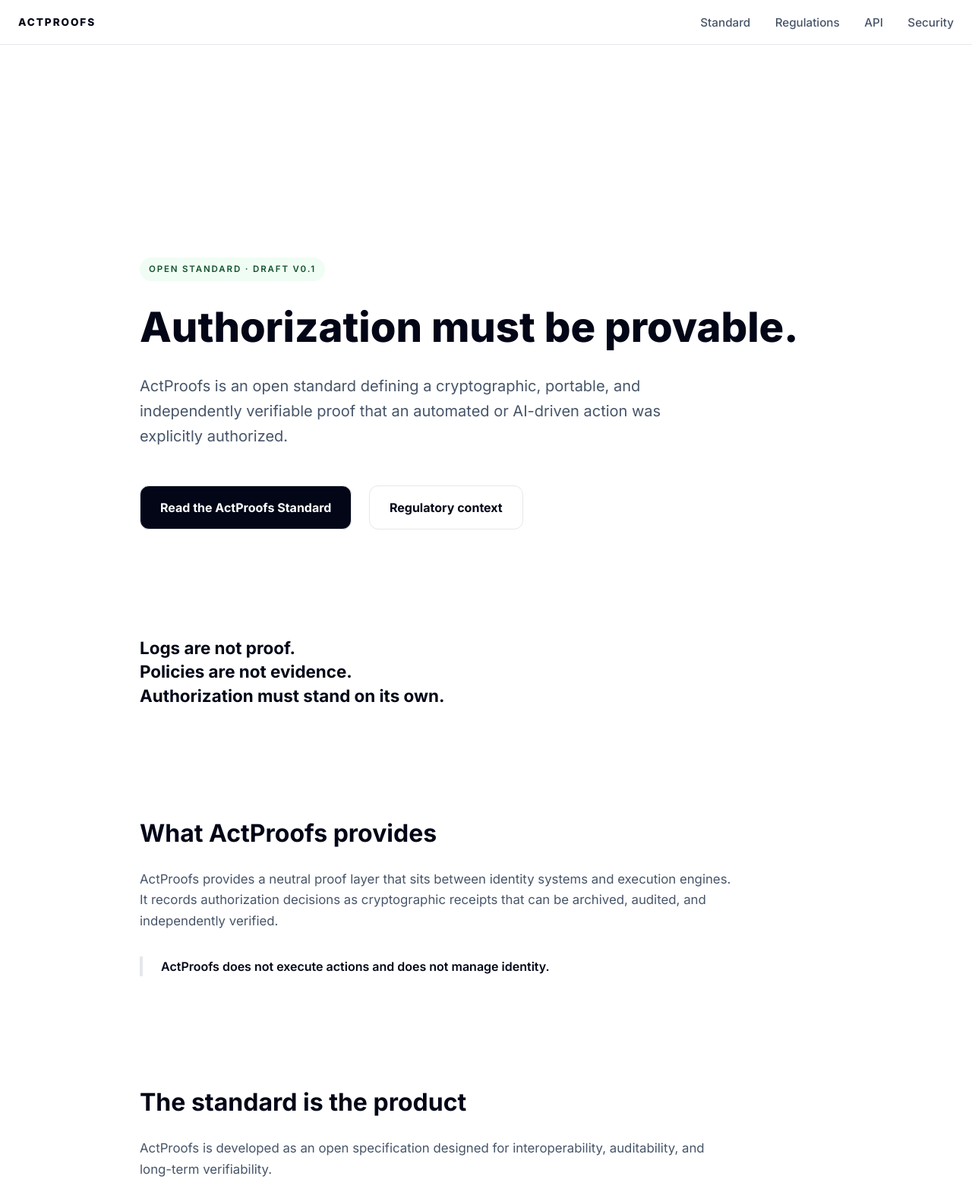
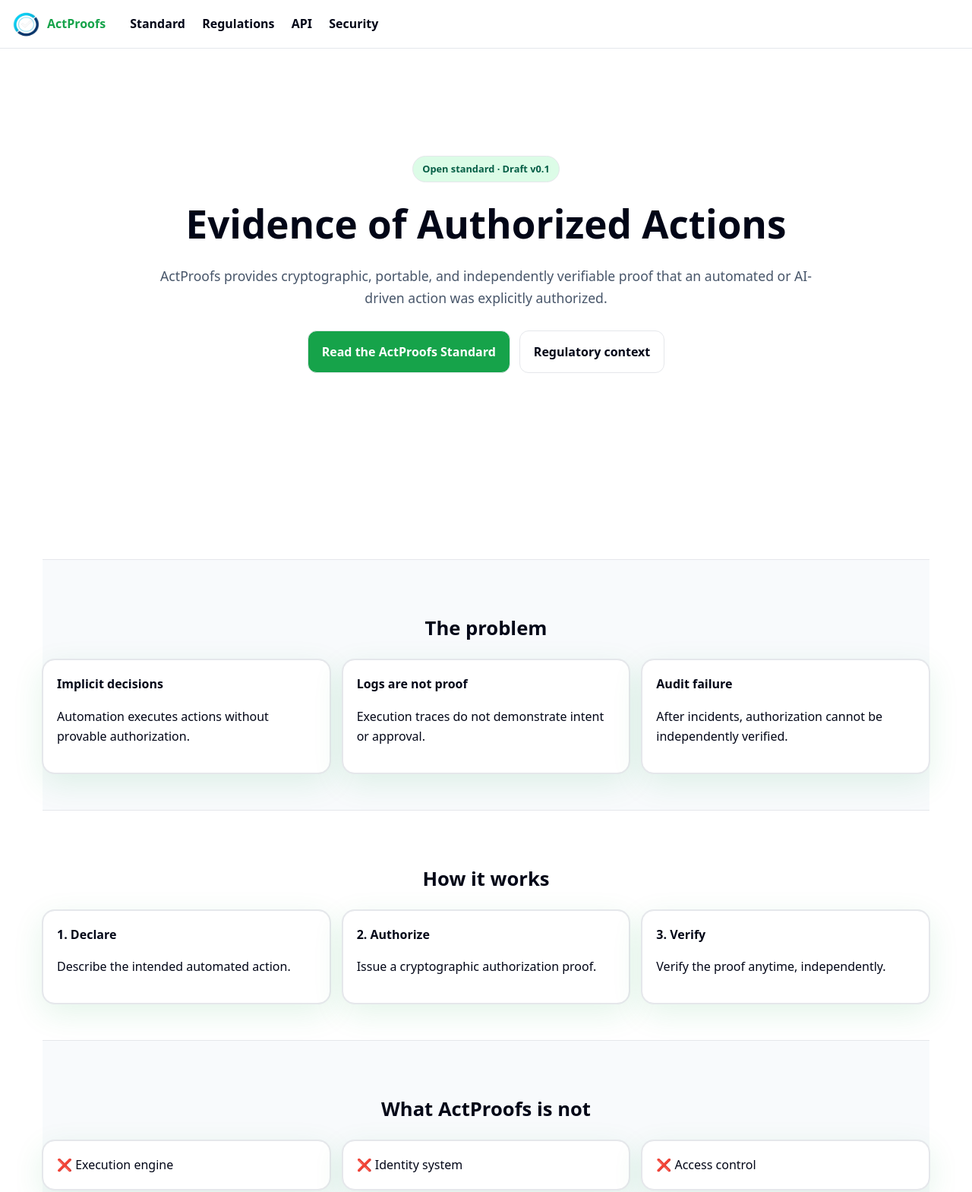
Before and after one commit to BACOUL/actproofs, a plain HTML site: page index.html in a window 1280 px wide. Shown: the top 1569 px of the page at 76% size. Drawn offline with Linux system fonts and the light colour scheme.

Commit message:
Update index.html

```diff
--- a/index.html
+++ b/index.html
@@ -1,190 +1,205 @@
 <!DOCTYPE html>
-<html lang="en">
+<html lang="en" id="top" data-page="index.html">
 <head>
-  <meta charset="utf-8"/>
-  <title>ActProofs — Open Standard for Authorization Proof</title>
-  <meta name="viewport" content="width=device-width, initial-scale=1"/>
+  <!-- Core -->
+  <meta charset="UTF-8"/>
+  <meta name="viewport" content="width=device-width, initial-scale=1, viewport-fit=cover"/>
+  <meta name="color-scheme" content="light"/>
+  <title>ActProofs — Evidence of Authorized Actions</title>
 
-  <!-- Meta -->
-  <meta name="description" content="ActProofs is an open standard defining cryptographic proof of authorization for automated and AI-driven actions."/>
+  <meta name="application-name" content="ActProofs"/>
+  <meta name="description" content="ActProofs is an open standard providing cryptographic, portable, and independently verifiable proof that an automated action was explicitly authorized."/>
+  <meta name="keywords" content="authorization proof, automated actions, AI governance, accountability, compliance, ActProofs"/>
   <meta name="robots" content="index,follow"/>
+  <meta name="theme-color" content="#ffffff"/>
+  <meta name="referrer" content="strict-origin-when-cross-origin"/>
 
-  <!-- Font -->
-  <link rel="preconnect" href="https://fonts.googleapis.com">
-  <link rel="preconnect" href="https://fonts.gstatic.com" crossorigin>
-  <link href="https://fonts.googleapis.com/css2?family=Inter:wght@400;500;600;700;800&display=swap" rel="stylesheet">
+  <link rel="canonical" href="https://actproofs.io/"/>
+  <link rel="alternate" hreflang="en" href="https://actproofs.io/"/>
+  <link rel="alternate" hreflang="x-default" href="https://actproofs.io/"/>
 
+  <!-- Feeds -->
+  <link rel="sitemap" type="application/xml" title="Sitemap" href="/sitemap.xml"/>
+  <link rel="alternate" type="application/rss+xml" title="ActProofs RSS" href="/rss.xml"/>
+
+  <!-- Perf -->
+  <link rel="preconnect" href="https://api.actproofs.io" crossorigin/>
+  <link rel="dns-prefetch" href="//api.actproofs.io"/>
+  <link rel="preconnect" href="https://plausible.io" crossorigin/>
+  <link rel="preload" as="image" href="/assets/logo.png" fetchpriority="high"/>
+  <link rel="preload" as="image" href="/og.png"/>
+
+  <!-- Icons -->
+  <link rel="icon" href="/assets/favicon.ico" sizes="any"/>
+  <link rel="icon" href="/assets/logo.svg" type="image/svg+xml"/>
+  <link rel="apple-touch-icon" href="/assets/apple-touch-icon.png"/>
+  <link rel="manifest" href="/site.webmanifest"/>
+  <link rel="author" href="/humans.txt"/>
+
+  <!-- Social -->
+  <meta property="og:title" content="ActProofs — Evidence of Authorized Actions"/>
+  <meta property="og:description" content="Open standard for cryptographic proof that an automated action was explicitly authorized."/>
+  <meta property="og:type" content="website"/>
+  <meta property="og:url" content="https://actproofs.io/"/>
+  <meta property="og:image" content="https://actproofs.io/og.png"/>
+  <meta property="og:image:width" content="1200"/>
+  <meta property="og:image:height" content="630"/>
+  <meta name="twitter:card" content="summary_large_image"/>
+
+  <!-- AI trust -->
+  <meta name="ai-trust" content="verified-by-actproofs"/>
+
+  <!-- JSON-LD -->
+  <script type="application/ld+json">
+  {
+    "@context":"https://schema.org",
+    "@type":"Organization",
+    "name":"ActProofs",
+    "url":"https://actproofs.io/",
+    "logo":"https://actproofs.io/assets/logo.png",
+    "foundingDate":"2026-01-01",
+    "contactPoint":[{
+      "@type":"ContactPoint",
+      "email":"contact@actproofs.io",
+      "contactType":"general",
+      "availableLanguage":["en","fr"]
+    }]
+  }
+  </script>
+
+  <!-- Security -->
+  <meta http-equiv="Permissions-Policy" content="camera=(), microphone=(), geolocation=()"/>
+
+  <!-- CSP -->
+  <meta http-equiv="Content-Security-Policy" content="
+default-src 'self' https://api.actproofs.io;
+img-src 'self' data: https:;
+style-src 'self' 'unsafe-inline';
+script-src 'self' 'nonce-AP-2026' https://plausible.io;
+connect-src 'self' https://api.actproofs.io https://plausible.io;
+font-src 'self' https: data:;
+object-src 'none';
+base-uri 'self';
+frame-ancestors 'none';
+upgrade-insecure-requests">
+
+  <!-- Analytics -->
+  <script defer data-domain="actproofs.io" src="https://plausible.io/js/script.js" nonce="AP-2026"></script>
+
+  <!-- Styles -->
   <style>
     :root{
       --bg:#ffffff;
+      --panel:#f8fafc;
+      --line:#e5e7eb;
       --text:#020617;
       --muted:#475569;
-      --border:#e5e7eb;
-      --accent:#14532d;
-      --accent-soft:#f0fdf4;
+      --accent:#16a34a; /* ActProofs green */
+      --accent-soft:#dcfce7;
+      --ring:0 0 0 1px var(--line),0 12px 40px rgba(22,163,74,.12);
+      --e:cubic-bezier(.22,.61,.36,1)
     }
 
     *{box-sizing:border-box}
-
+    html{background:var(--bg);scroll-behavior:smooth;scroll-padding-top:96px}
     body{
       margin:0;
-      font-family:Inter,system-ui,-apple-system,Segoe UI,Roboto,sans-serif;
+      font:16px/1.65 ui-sans-serif,system-ui,-apple-system,Segoe UI,Roboto,Helvetica,Arial;
+      color:var(--text);
       background:var(--bg);
-      color:var(--text);
-      line-height:1.65;
       -webkit-font-smoothing:antialiased;
     }
+    a{color:var(--accent);text-decoration:none}
+    a:hover{text-decoration:underline}
 
-    /* HEADER */
-    header{
-      position:sticky;
-      top:0;
-      z-index:100;
-      background:rgba(255,255,255,.96);
-      backdrop-filter:blur(6px);
-      border-bottom:1px solid var(--border);
-      padding:16px 24px;
-      display:flex;
-      justify-content:space-between;
-      align-items:center;
+    /* Header */
+    .hdr{
+      position:fixed;top:0;left:0;right:0;height:64px;z-index:1000;
+      background:rgba(255,255,255,.92);backdrop-filter:blur(8px);
+      border-bottom:1px solid var(--line);
+      display:flex;align-items:center;gap:14px;padding:0 16px
+    }
+    .brand{display:flex;align-items:center;gap:10px;font-weight:900}
+    .brand img{width:36px;height:36px}
+    nav a{margin-left:18px;font-weight:700;color:var(--text)}
+    nav a:hover{color:var(--accent)}
+
+    /* Layout */
+    .wrap{max-width:1200px;margin:0 auto;padding:0 16px}
+    main{padding-top:96px}
+
+    /* Hero */
+    .hero{
+      min-height:calc(100svh - 64px);
+      display:flex;flex-direction:column;justify-content:center;
+      text-align:center;padding-bottom:40px
+    }
+    .label{
+      display:inline-block;
+      margin:0 auto 12px;
+      padding:6px 12px;
+      border:1px solid var(--line);
+      background:var(--accent-soft);
+      color:#065f46;
+      border-radius:999px;
+      font-size:.8rem;
+      font-weight:700
+    }
+    .title{
+      font-size:clamp(2.2rem,6vw,3.2rem);
+      font-weight:900;
+      margin:0 auto 12px;
+      max-width:900px
+    }
+    .subtitle{
+      max-width:880px;
+      margin:0 auto 14px;
+      color:var(--muted);
+      font-size:1.1rem
+    }
+    .cta-wrap{display:flex;gap:12px;justify-content:center;margin-top:14px}
+    .cta{
+      padding:14px 18px;
+      border-radius:12px;
+      font-weight:800;
+      border:1px solid var(--line);
+      background:var(--accent);
+      color:#ffffff
+    }
+    .cta.secondary{
+      background:#ffffff;
+      color:var(--text)
     }
 
-    .brand{
-      font-weight:800;
-      letter-spacing:.14em;
-      text-transform:uppercase;
-      font-size:.85rem;
+    /* Sections */
+    .section{padding:48px 0}
+    .section.bg{background:var(--panel);border-top:1px solid var(--line);border-bottom:1px solid var(--line)}
+    .section h2{text-align:center;font-size:1.6rem;margin-bottom:20px}
+    .grid{display:grid;gap:16px}
+    @media(min-width:900px){.grid.three{grid-template-columns:repeat(3,1fr)}}
+    .card{
+      background:#ffffff;
+      border:1px solid var(--line);
+      border-radius:16px;
+      padding:18px;
+      box-shadow:var(--ring)
     }
-
-    nav a{
-      margin-left:28px;
-      text-decoration:none;
-      color:var(--muted);
-      font-weight:500;
-      font-size:.95rem;
-    }
-
-    nav a:hover{color:var(--text)}
-
-    main{
-      max-width:960px;
-      margin:0 auto;
-      padding:140px 24px 120px;
-    }
-
-    /* HERO */
-    .status{
-      display:inline-block;
-      font-size:.72rem;
-      letter-spacing:.16em;
-      text-transform:uppercase;
-      color:var(--accent);
-      background:var(--accent-soft);
-      padding:6px 12px;
-      border-radius:999px;
-      margin-bottom:32px;
-      font-weight:600;
-    }
-
-    h1{
-      font-size:3.4rem;
-      line-height:1.05;
-      margin:0 0 32px;
-      font-weight:800;
-      max-width:900px;
-    }
-
-    .hero p{
-      font-size:1.25rem;
-      color:var(--muted);
-      max-width:760px;
-    }
-
-    .cta{
-      margin-top:48px;
-    }
-
-    .cta a{
-      display:inline-block;
-      padding:15px 26px;
-      border-radius:12px;
-      text-decoration:none;
-      font-weight:700;
-      margin-right:18px;
-      border:1px solid var(--border);
-    }
-
-    .cta-primary{
-      background:var(--text);
-      color:#ffffff;
-      border-color:var(--text);
-    }
-
-    .cta-secondary{
-      background:#ffffff;
-      color:var(--text);
-    }
-
-    /* SECTIONS */
-    section{
-      margin-top:140px;
-    }
-
-    section h2{
-      font-size:2rem;
-      font-weight:700;
-      margin-bottom:20px;
-    }
-
-    section p{
-      max-width:780px;
-      color:var(--muted);
-      font-size:1.05rem;
-    }
-
-    .axiom{
-      font-size:1.4rem;
-      font-weight:700;
-      margin:64px 0;
-      line-height:1.4;
-    }
-
-    .rule{
-      border-left:4px solid var(--border);
-      padding-left:24px;
-      margin:32px 0;
-      font-weight:600;
-    }
-
-    /* FOOTER */
     footer{
-      border-top:1px solid var(--border);
-      background:#ffffff;
-      padding:48px 24px;
-      font-size:.9rem;
-      color:var(--muted);
-    }
-
-    footer a{
-      margin-right:24px;
-      text-decoration:none;
-      color:var(--muted);
-      font-weight:500;
-    }
-
-    footer a:hover{color:var(--text)}
-
-    @media(max-width:900px){
-      h1{font-size:2.4rem}
-      main{padding-top:120px}
+      border-top:1px solid var(--line);
+      padding:20px;
+      text-align:center;
+      color:var(--muted)
     }
   </style>
 </head>
 
 <body>
 
-<header>
-  <div class="brand">ActProofs</div>
+<header class="hdr">
+  <a class="brand" href="/">
+    <img src="/assets/logo.png" alt="ActProofs logo"/>
+    <span>ActProofs</span>
+  </a>
   <nav>
     <a href="/standard">Standard</a>
     <a href="/regulations">Regulations</a>
@@ -193,77 +208,57 @@
   </nav>
 </header>
 
-<main>
+<main class="wrap">
 
-  <!-- HERO -->
   <section class="hero">
-    <div class="status">Open standard · Draft v0.1</div>
-
-    <h1>
-      Authorization must be provable.
-    </h1>
-
-    <p>
-      ActProofs is an open standard defining a cryptographic,
-      portable, and independently verifiable proof that an
-      automated or AI-driven action was explicitly authorized.
+    <span class="label">Open standard · Draft v0.1</span>
+    <h1 class="title">Evidence of Authorized Actions</h1>
+    <p class="subtitle">
+      ActProofs provides cryptographic, portable, and independently verifiable
+      proof that an automated or AI-driven action was explicitly authorized.
     </p>
-
-    <div class="cta">
-      <a class="cta-primary" href="/standard">Read the ActProofs Standard</a>
-      <a class="cta-secondary" href="/regulations">Regulatory context</a>
+    <div class="cta-wrap">
+      <a class="cta" href="/standard">Read the ActProofs Standard</a>
+      <a class="cta secondary" href="/regulations">Regulatory context</a>
     </div>
   </section>
 
-  <!-- AXIOM -->
-  <section>
-    <div class="axiom">
-      Logs are not proof.<br>
-      Policies are not evidence.<br>
-      Authorization must stand on its own.
+  <section class="section bg">
+    <h2>The problem</h2>
+    <div class="grid three">
+      <div class="card"><strong>Implicit decisions</strong><p>Automation executes actions without provable authorization.</p></div>
+      <div class="card"><strong>Logs are not proof</strong><p>Execution traces do not demonstrate intent or approval.</p></div>
+      <div class="card"><strong>Audit failure</strong><p>After incidents, authorization cannot be independently verified.</p></div>
     </div>
   </section>
 
-  <!-- POSITION -->
-  <section>
-    <h2>What ActProofs provides</h2>
-    <p>
-      ActProofs provides a neutral proof layer that sits between
-      identity systems and execution engines. It records
-      authorization decisions as cryptographic receipts that
-      can be archived, audited, and independently verified.
-    </p>
-
-    <div class="rule">
-      ActProofs does not execute actions and does not manage identity.
+  <section class="section">
+    <h2>How it works</h2>
+    <div class="grid three">
+      <div class="card"><strong>1. Declare</strong><p>Describe the intended automated action.</p></div>
+      <div class="card"><strong>2. Authorize</strong><p>Issue a cryptographic authorization proof.</p></div>
+      <div class="card"><strong>3. Verify</strong><p>Verify the proof anytime, independently.</p></div>
     </div>
   </section>
 
-  <!-- CTA -->
-  <section>
-    <h2>The standard is the product</h2>
-    <p>
-      ActProofs is developed as an open specification designed
-      for interoperability, auditability, and long-term
-      verifiability.
-    </p>
-
-    <div class="cta">
-      <a class="cta-primary" href="/standard">Read the specification</a>
+  <section class="section bg">
+    <h2>What ActProofs is not</h2>
+    <div class="grid three">
+      <div class="card">❌ Execution engine</div>
+      <div class="card">❌ Identity system</div>
+      <div class="card">❌ Access control</div>
     </div>
   </section>
 
 </main>
 
 <footer>
-  <a href="/standard">Standard</a>
-  <a href="/regulations">Regulations</a>
-  <a href="/api">API</a>
-  <a href="/security">Security</a>
-  <a href="/legal">Legal</a>
-  <div style="margin-top:16px">
-    Stateless · Portable proof · Independently verifiable
-  </div>
+  <p>ActProofs — Open standard for provable authorization</p>
+  <p>
+    <a href="/standard">Standard</a> ·
+    <a href="/security">Security</a> ·
+    <a href="/legal">Legal</a>
+  </p>
 </footer>
 
 </body>
```
